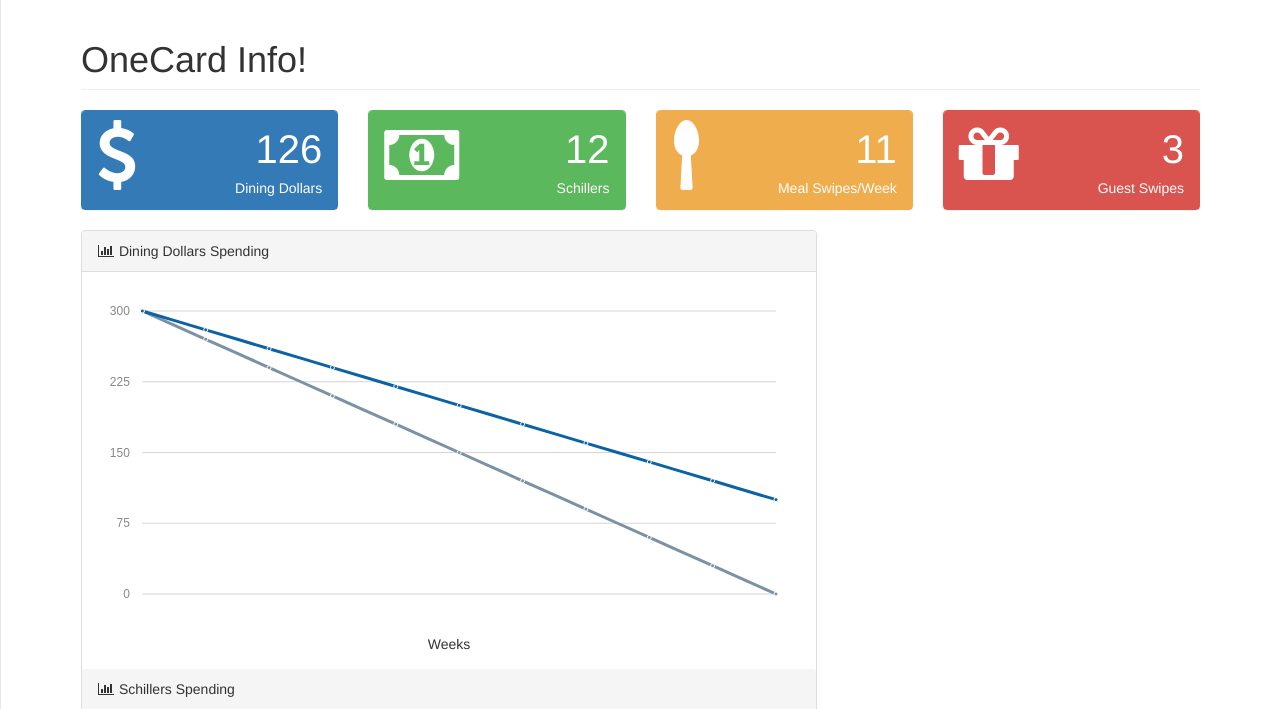
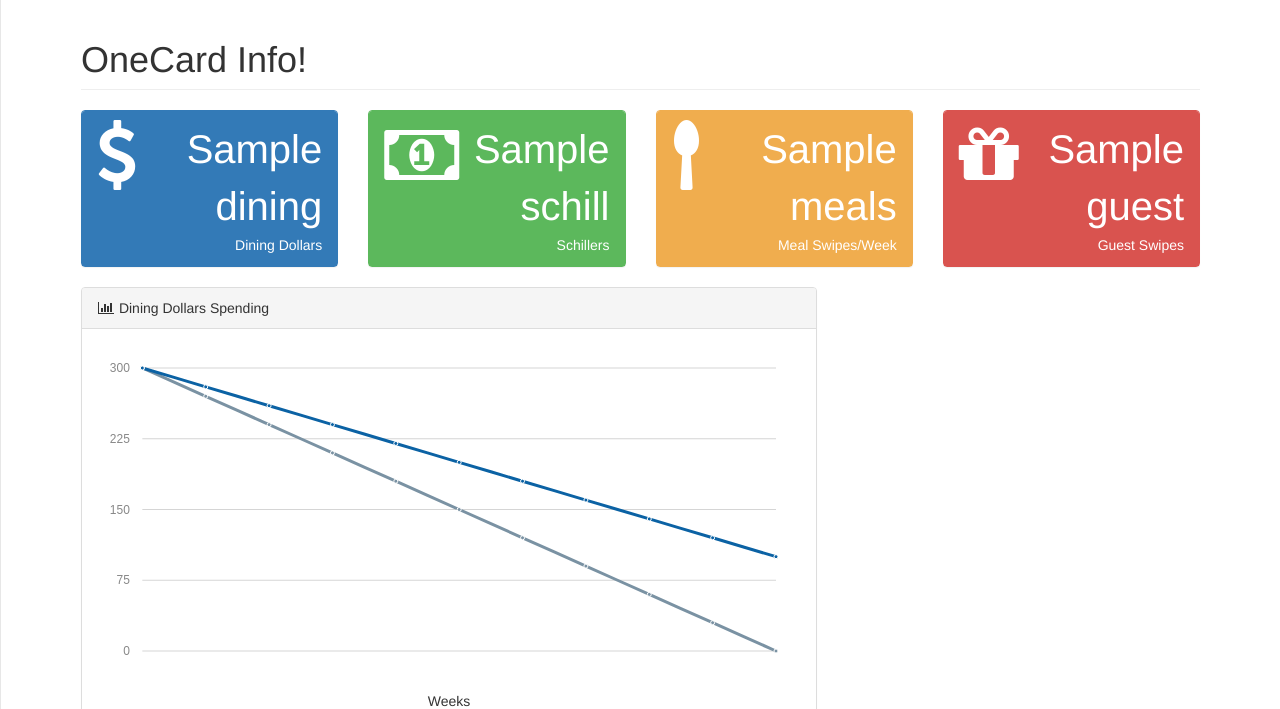
Before and after one commit to simonbilskyrollins/carlcash, a Flask app: template templates/index.html in a window 1280 px wide. Shown: the top 709 px of the page. Run offline with Flask 2, Linux system fonts and the light colour scheme; the template is opened without the code that fills it: most values are stand-ins (such as "Sample title", 1, 10 or a date in 2020); some libraries are stand-ins or nearby versions.

Commit message:
Added dynamic functionality to the top four boxes!

```diff
--- a/app.py
+++ b/app.py
@@ -2,6 +2,7 @@
 from flask import Flask, render_template, redirect, url_for, request, session
 import os
 import scraper
+import json
 
 # create the application object
 app = Flask(__name__)
@@ -18,7 +19,7 @@ def login():
 	session['mylist'] = mylist
         return redirect(url_for('home'))
 
-    return render_template('login.html', error = error);
+    return render_template('login.html', error = error)
 
 @app.route('/index.html')
 def home():
@@ -28,8 +29,12 @@ def home():
 	infoList[j] = i
 	j += 1
     JSON = scraper.main(infoList[0], infoList[1])
-    print(JSON)
-    return render_template('index.html')
+    parseJSON = json.loads(JSON)
+    dining_dollars = parseJSON["dining_dollars"]
+    schillers = parseJSON["schillers"]
+    guest_swipes = parseJSON["guest_meals"]
+    meals_left = parseJSON["meals_week"]
+    return render_template('index.html', dining=dining_dollars, meals=meals_left, schill=schillers, guest=guest_swipes)
 
 # start the server with the 'run()' method
 if __name__ == '__main__':
--- a/templates/index.html
+++ b/templates/index.html
@@ -76,7 +76,7 @@
                                     <i class="fa fa-dollar fa-5x"></i>
                                 </div>
                                 <div class="col-xs-9 text-right">
-                                    <div class="huge">126</div>
+                                    <div class="huge">{{ dining }}</div>
                                     <div>Dining Dollars</div>
                                 </div>
                             </div>
@@ -100,7 +100,7 @@
                                     <i class="fa fa-money fa-5x"></i>
                                 </div>
                                 <div class="col-xs-9 text-right">
-                                    <div class="huge">12</div>
+                                    <div class="huge">{{ schill }}</div>
                                     <div>Schillers</div>
                                 </div>
                             </div>
@@ -122,7 +122,7 @@
                                     <i class="fa fa-spoon fa-5x"></i>
                                 </div>
                                 <div class="col-xs-9 text-right">
-                                    <div class="huge">11</div>
+                                    <div class="huge">{{ meals }}</div>
                                     <div>Meal Swipes/Week</div>
                                 </div>
                             </div>
@@ -146,7 +146,7 @@
                                     <i class="fa fa-gift fa-5x"></i>
                                 </div>
                                 <div class="col-xs-9 text-right">
-                                    <div class="huge">3</div>
+                                    <div class="huge">{{ guest }}</div>
                                     <div>Guest Swipes</div>
                                 </div>
                             </div>
```
